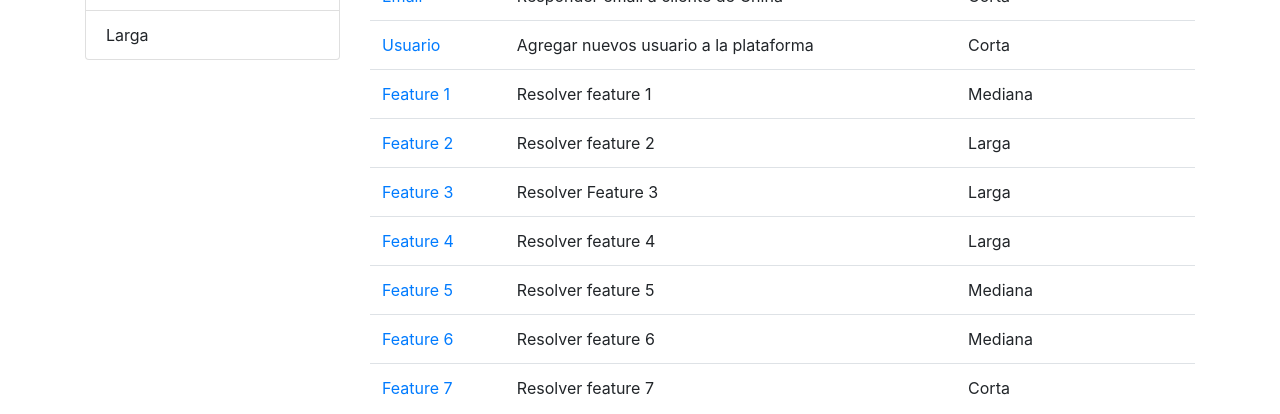
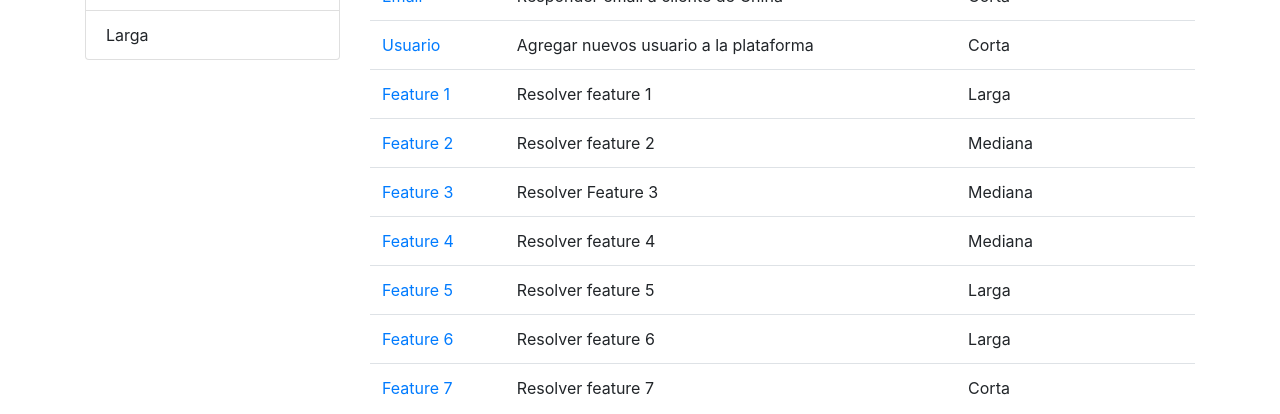
Before and after one commit to gyokebed/arkon-data, a React (Create React App) app: page /tasks in a window 1280 px wide. Shown: the part 193-607 px from the top of the page. Built offline with nearby package versions, Linux system fonts and the light colour scheme; the HTML template or start-up script is replaced by a standard one.

Commit message:
Filter tasks by duration range

```diff
--- a/src/components/common/listGroup.jsx
+++ b/src/components/common/listGroup.jsx
@@ -1,11 +1,17 @@
 import React from "react";
 
-const ListGroup = ({ ranges }) => {
+const ListGroup = ({ items, selectedItem, onItemSelect }) => {
   return (
     <ul className="list-group">
-      {ranges.map((range) => (
-        <li className="list-group-item" key={range._id}>
-          {range.name}
+      {items.map((item) => (
+        <li
+          onClick={() => onItemSelect(item)}
+          key={item._id}
+          className={
+            item === selectedItem ? "list-group-item active" : "list-group-item"
+          }
+        >
+          {item.name}
         </li>
       ))}
     </ul>
--- a/src/components/common/tableBody.jsx
+++ b/src/components/common/tableBody.jsx
@@ -2,7 +2,6 @@ import React from "react";
 import _ from "lodash";
 
 const TableBody = ({ columns, data }) => {
-  console.log(data);
   const renderCell = (item, column) => {
     if (column.content) return column.content(item);
 
--- a/src/components/common/tableHeader.jsx
+++ b/src/components/common/tableHeader.jsx
@@ -1,7 +1,6 @@
 import React from "react";
 
 const TableHeader = ({ columns }) => {
-  console.log(columns);
   return (
     <thead>
       <tr>
--- a/src/components/tasks.jsx
+++ b/src/components/tasks.jsx
@@ -8,6 +8,8 @@ import ListGroup from "./common/listGroup";
 const Tasks = () => {
   const [tasks, setTasks] = useState([]);
   const [ranges, setRanges] = useState([]);
+  const [searchQuery, setSearchQuery] = useState("");
+  const [selectedRange, setSelectedRange] = useState(null);
 
   useEffect(() => {
     // console.log("useEffect has been called!");
@@ -15,11 +17,41 @@ const Tasks = () => {
 
     setRanges([{ _id: "", name: "Todas" }, ...getRanges()]);
   }, []);
+
+  const handleRangeSelect = (range) => {
+    setSelectedRange(range);
+    setSearchQuery("");
+  };
+
+  const handleSearch = (query) => {
+    setSearchQuery(query);
+    setSelectedRange(null);
+  };
+
+  const getData = () => {
+    let allTasks = tasks;
+    let filtered = allTasks;
+    if (searchQuery)
+      filtered = allTasks.filter((t) =>
+        t.title.toLowerCase().startsWith(searchQuery.toLocaleLowerCase())
+      );
+    else if (selectedRange && selectedRange._id)
+      filtered = allTasks.filter((t) => t.range._id === selectedRange._id);
+
+    return filtered;
+  };
+
+  const filteredData = getData();
+
   return (
     <React.Fragment>
       <div className="row">
         <div className="col-3">
-          <ListGroup ranges={ranges} />
+          <ListGroup
+            items={ranges}
+            selectedItem={selectedRange}
+            onItemSelect={handleRangeSelect}
+          />
         </div>
         <div className="col">
           <Link
@@ -29,7 +61,7 @@ const Tasks = () => {
           >
             Agregar Tarea
           </Link>
-          <TasksTable tasks={tasks} />
+          <TasksTable tasks={filteredData} />
         </div>
       </div>
     </React.Fragment>
--- a/src/services/fakeTasksService.js
+++ b/src/services/fakeTasksService.js
@@ -17,37 +17,37 @@ const tasks = [
     _id: "5b21ca3eeb7f6fbccd471817",
     title: "Feature 1",
     description: "Resolver feature 1",
-    range: { _id: "5b21ca3eeb7f6fbccd471820", name: "Mediana" },
+    range: { _id: "5b21ca3eeb7f6fbccd471820", name: "Larga" },
   },
   {
     _id: "5b21ca3eeb7f6fbccd471819",
     title: "Feature 2",
     description: "Resolver feature 2",
-    range: { _id: "5b21ca3eeb7f6fbccd471814", name: "Larga" },
+    range: { _id: "5b21ca3eeb7f6fbccd471814", name: "Mediana" },
   },
   {
     _id: "5b21ca3eeb7f6fbccd47181a",
     title: "Feature 3",
     description: "Resolver Feature 3",
-    range: { _id: "5b21ca3eeb7f6fbccd471814", name: "Larga" },
+    range: { _id: "5b21ca3eeb7f6fbccd471814", name: "Mediana" },
   },
   {
     _id: "5b21ca3eeb7f6fbccd47181b",
     title: "Feature 4",
     description: "Resolver feature 4",
-    range: { _id: "5b21ca3eeb7f6fbccd471814", name: "Larga" },
+    range: { _id: "5b21ca3eeb7f6fbccd471814", name: "Mediana" },
   },
   {
     _id: "5b21ca3eeb7f6fbccd47181e",
     title: "Feature 5",
     description: "Resolver feature 5",
-    range: { _id: "5b21ca3eeb7f6fbccd471820", name: "Mediana" },
+    range: { _id: "5b21ca3eeb7f6fbccd471820", name: "Larga" },
   },
   {
     _id: "5b21ca3eeb7f6fbccd47181f",
     title: "Feature 6",
     description: "Resolver feature 6",
-    range: { _id: "5b21ca3eeb7f6fbccd471820", name: "Mediana" },
+    range: { _id: "5b21ca3eeb7f6fbccd471820", name: "Larga" },
   },
   {
     _id: "5b21ca3eeb7f6fbccd471821",
```
